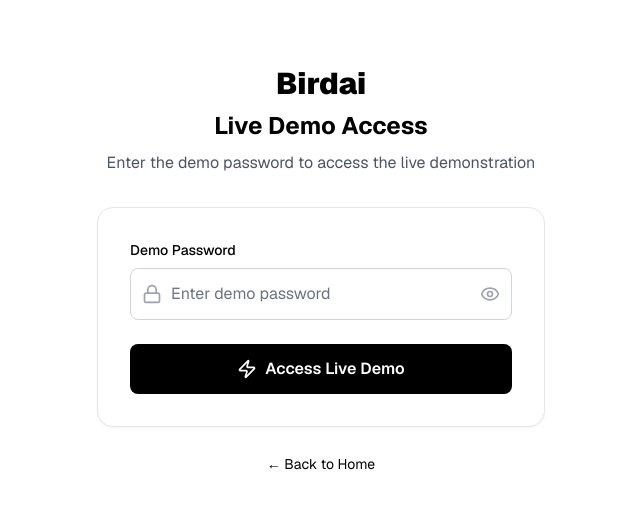
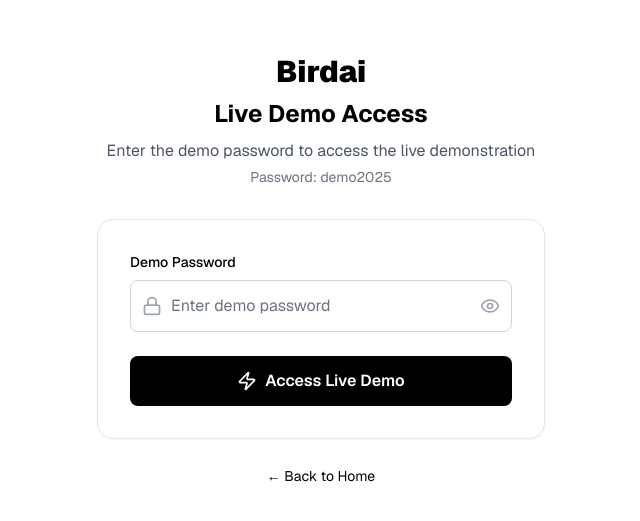
Before and after one commit to Kfar19/CursorWeb, a Next.js app: page /live-demo/login in a window 1280 px wide. Shown: the part 129-650 px from the top of the page, without its empty margins (319-959 px from the left). Built offline with nearby package versions, Linux system fonts and the light colour scheme.

Commit message:
Add test endpoint and password display for debugging

```diff
--- /dev/null
+++ b/src/app/api/demo/test/route.ts
@@ -0,0 +1,9 @@
+import { NextResponse } from 'next/server';
+
+export async function GET() {
+  return NextResponse.json({
+    success: true,
+    message: 'Demo API is working',
+    timestamp: new Date().toISOString()
+  });
+}
--- a/src/app/live-demo/login/page.tsx
+++ b/src/app/live-demo/login/page.tsx
@@ -74,6 +74,14 @@ export default function DemoLogin() {
               transition={{ duration: 0.5, delay: 0.2 }}
             >
               Enter the demo password to access the live demonstration
+            </motion.p>
+            <motion.p
+              className="text-sm text-gray-500 mt-1"
+              initial={{ opacity: 0, y: -20 }}
+              animate={{ opacity: 1, y: 0 }}
+              transition={{ duration: 0.5, delay: 0.3 }}
+            >
+              Password: demo2025
             </motion.p>
         </div>
 
```
Lines whose indentation alone changed are shown as unchanged.
